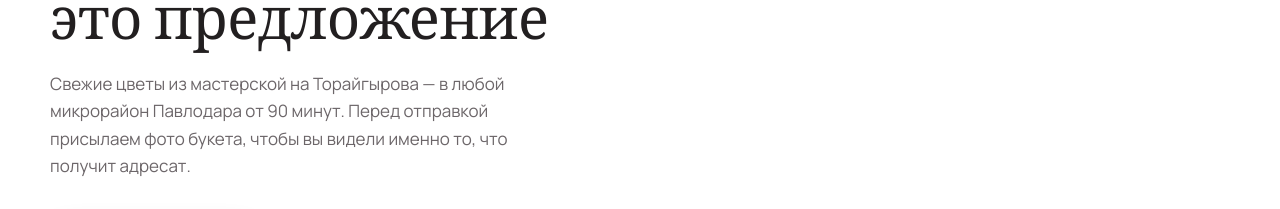
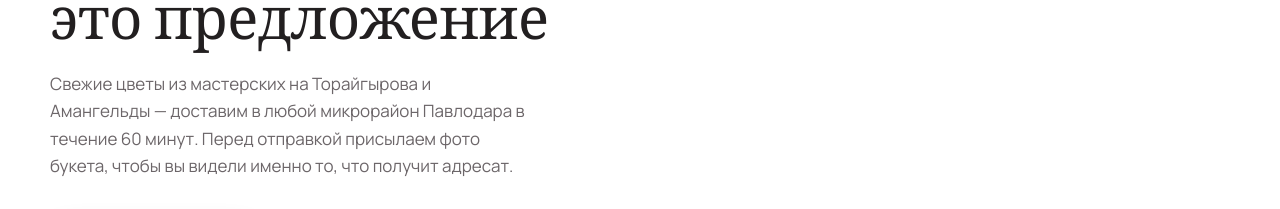
Before and after one commit to madirahimbai/sami-flowers, a Next.js app: page / in a window 1280 px wide. Shown: the part 716-925 px from the top of the page. Built offline with nearby package versions, Linux system fonts and the light colour scheme; no server answers; the database is empty.

Commit message:
Second pickup address, 60-min delivery, Telegram photo in orders

```diff
--- a/app/(site)/page.tsx
+++ b/app/(site)/page.tsx
@@ -16,7 +16,7 @@ export default async function HomePage() {
             <span className="eyebrow">Доставка цветов · Павлодар</span>
             <h1>Букет собирают, пока вы дочитываете это предложение</h1>
             <p className="lede">
-              Свежие цветы из мастерской на Торайгырова — в любой микрорайон Павлодара от 90 минут. Перед отправкой
+              Свежие цветы из мастерских на Торайгырова и Амангельды — доставим в любой микрорайон Павлодара в течение 60 минут. Перед отправкой
               присылаем фото букета, чтобы вы видели именно то, что получит адресат.
             </p>
             <div className="hero-actions">
```
